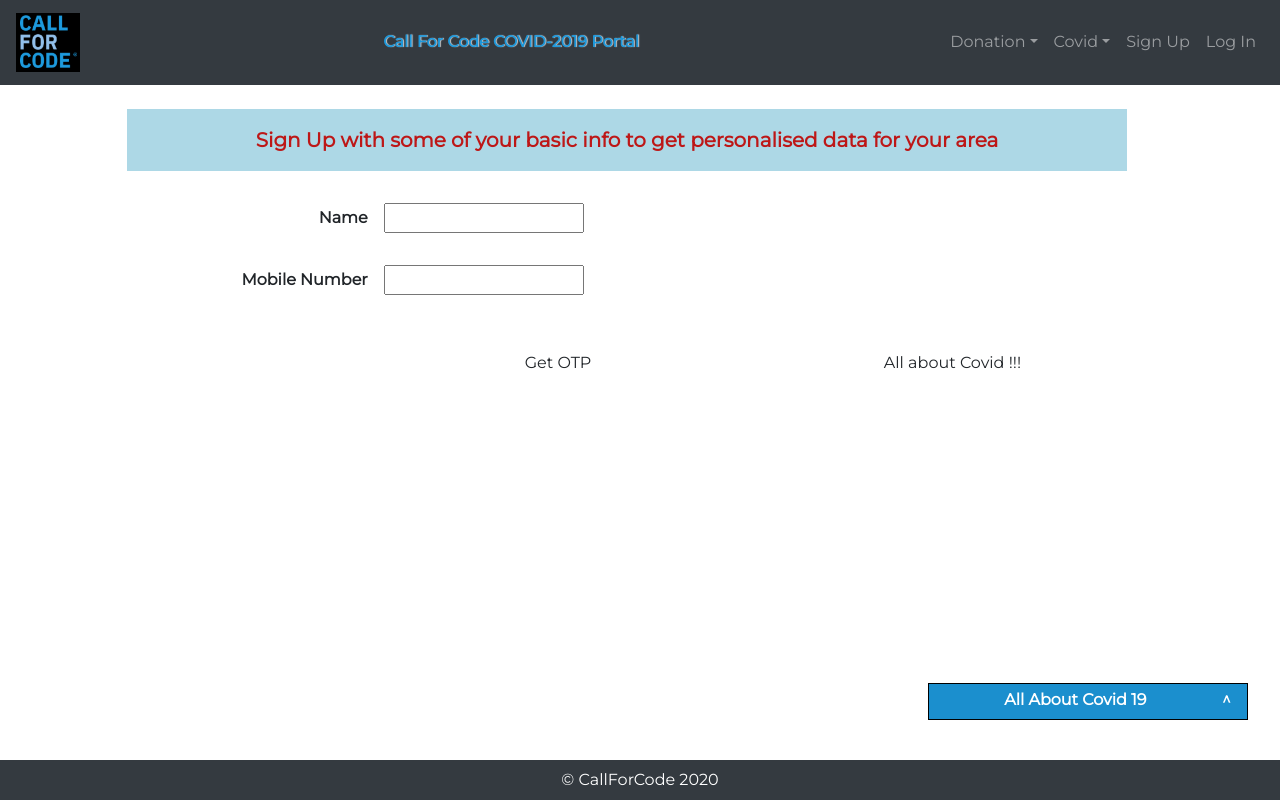
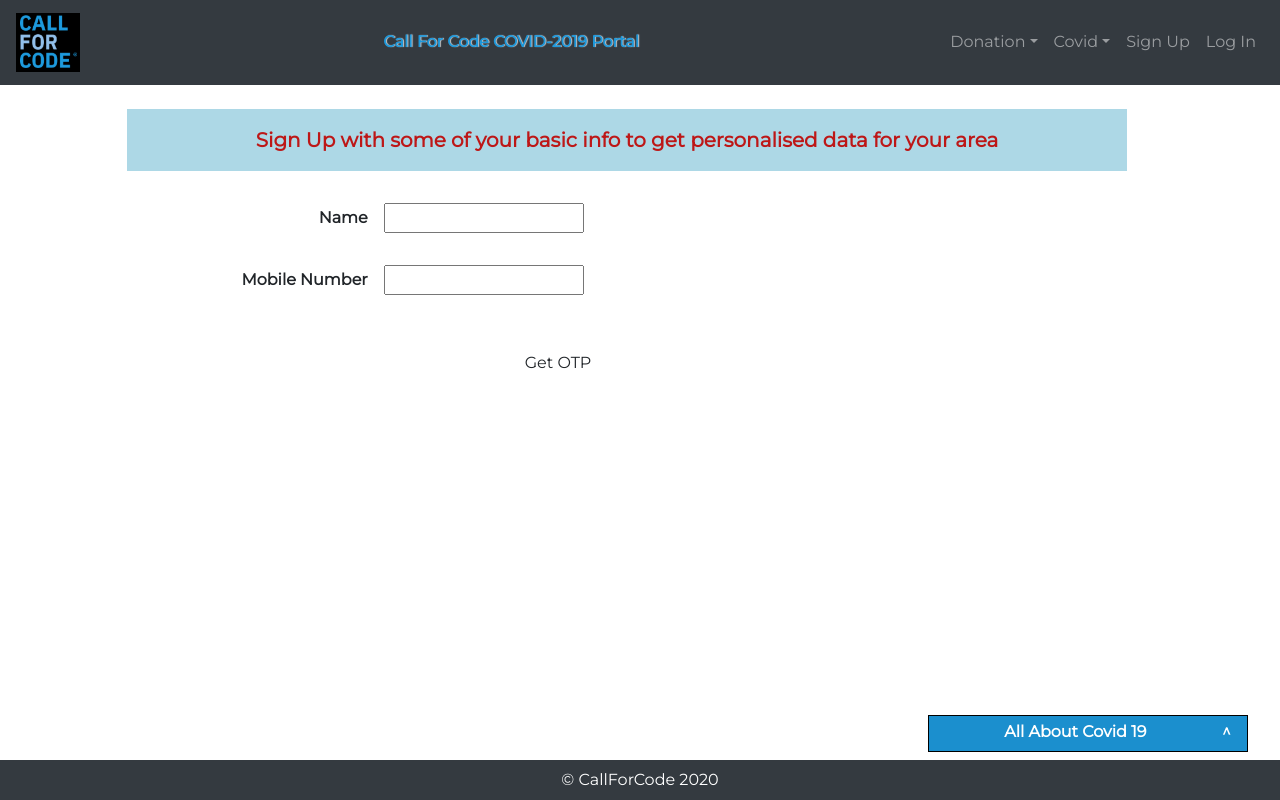
Before and after one commit to avishekchatterjee/callForCode, a React (Create React App) app: page /signup in a window 1280 px wide. Built offline with nearby package versions, Linux system fonts and the light colour scheme.

Commit message:
Design modified

```diff
--- a/src/App.css
+++ b/src/App.css
@@ -215,13 +215,17 @@ ul li ul li {
   width: 20rem;
   bottom: 0;
   position: fixed;
-  margin-bottom: 5rem;
+  margin-bottom: 3rem;
   float: right;
   margin-right: 2rem;
   border: 1px solid #000;
   right: 0;
   z-index: 1;
   background-color: #fff;
+}
+.chatbot-container
+{
+  font-size: 0.8rem;
 }
 
 .chat-lower-bar{
@@ -236,7 +240,7 @@ ul li ul li {
 .chatbot-result-area{
   padding: 0.2rem;
   margin: 0.5rem 0.25rem;
-  height: 10rem;
+  height: 15rem;
   border: 3px solid #9db6c1;
   white-space: pre-line;
   word-break: break-word;
@@ -296,8 +300,9 @@ ul li ul li {
 }
 
 .watson-loading{
-  color: #99499e;
+  color: #1e1507;
   display: block;
   font-style: italic;
-  text-shadow: 2px 2px 2px #a57b2e;
+  text-shadow: 2px 2px 4px #6cbdc4;
+  font-weight: 600;
 }
--- a/src/LoginComponents/SignUpComponent.jsx
+++ b/src/LoginComponents/SignUpComponent.jsx
@@ -76,14 +76,7 @@ class SignUpComponent extends Component {
                         </>
                 }
                 </div>
-                <div className='details-block-left'>
-                    <div>
-                        <button className='btn' onClick={this.openLink} style={{ 'height': '80px', 'width': '250px' }}>All about Covid !!!</button>
-                    </div>
-                    {/* <div className='covid-faq-box'>
-                        Sign Up with some of your basic info to get personalised data for your area
-                    </div> */}
-                </div>
+
             </div>
         )
     }
--- a/src/SharedComponents/AppHeader.jsx
+++ b/src/SharedComponents/AppHeader.jsx
@@ -29,7 +29,7 @@ const AppHeader = (props) => {
                         <NavDropdown.Item as={Link} className='nav-links' to="/donationTracking">Tracking</NavDropdown.Item>
                     </NavDropdown>
                     <NavDropdown title="Covid" id="basic-nav-dropdown2">
-                        <NavDropdown.Item as={Link} className='nav-links' to="/newSuspect">New Suspect</NavDropdown.Item>
+                        {props.loggedIn && <NavDropdown.Item as={Link} className='nav-links' to="/newSuspect">New Suspect</NavDropdown.Item>}
                         <NavDropdown.Item as={Link} className='nav-links' to="/suspectList">Suspect Tracking</NavDropdown.Item>
                         {props.loggedIn && props.loggedInUserProfile.govtOfficial && <NavDropdown.Item as={Link} className='nav-links' to="/patientUpdate">Patient Update</NavDropdown.Item>}
                         {props.loggedIn && props.loggedInUserProfile.govtOfficial && <NavDropdown.Item as={Link} className='nav-links' to="/patientList">Patient List</NavDropdown.Item>}
```
